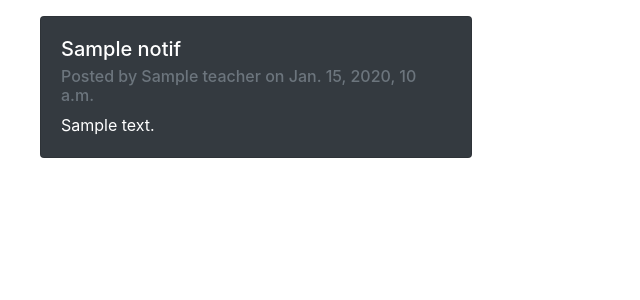
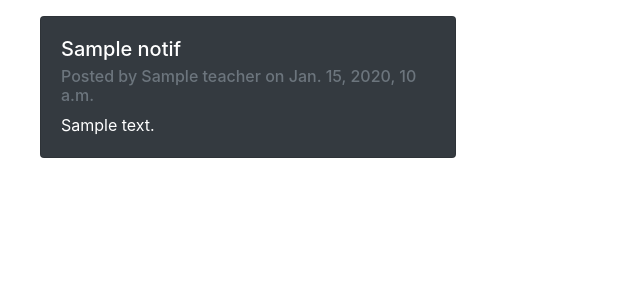
Before and after one commit to SreejeshSaya/PESU_App, a Django app: template classroom/templates/notifications.html in a window 1280 px wide. Shown: the part 56-356 px from the top of the page, without its empty margins (0-640 px from the left). Run offline with Django 3.2, Linux system fonts and the light colour scheme; tables that the repository leaves empty hold one stand-in row (values such as "Sample post"); the template is opened without the code that fills it: values that come from a table or form of the project are taken from there, most other values are stand-ins (such as "Sample title", 1, 10 or a date in 2020); data that the repository does not hold is empty; some libraries are stand-ins or nearby versions.

Commit message:
modified notifications, feedback and attendence UI

```diff
--- a/classroom/templates/notifications.html
+++ b/classroom/templates/notifications.html
@@ -5,21 +5,14 @@
 	<a href="{% url 'create-notification' %}"><button class="btn btn-primary mt-2 ml-2">Create Notifications</button></a>
 	{% endif %}
 	<ul>
-	<!--div class="card-deck"-->
 		{% for notif in notifications %}
-			<!--li>
-				<h4>{{ notif.title }}</h4>
-				<p>{{ notif.description }}</p>
-				<p><span>Posted by {{ notif.teacher.name }} on {{ notif.time }}</span></p>
-			</li-->
-			<div class="card text-white bg-dark mt-3 mb-3" style="width: 27rem;">
-			  <div class="card-body mx-auto my-auto">
+			<div class="card text-white bg-dark mt-3 mb-3" style="width: 26rem;">
+			  <div class="card-body">
 			    <h5 class="card-title">{{ notif.title }}</h5>
 			    <h6 class="card-subtitle mb-2 text-muted">Posted by {{ notif.teacher.name }} on {{ notif.time }}</h6>
 			    <p class="card-text">{{ notif.description }}</p>
 			  </div>
 			</div>
 		{% endfor %}
-	<!--/div-->
 	<ul>
 {% endblock %}
--- a/classroom/templates/take-attendance.html
+++ b/classroom/templates/take-attendance.html
@@ -21,7 +21,7 @@
                     {% for student in studentList %}
                     <tr class="table-secondary">
                         <td>{{ student }}</td>
-                        <td><input type="checkbox" name="{{ student }}">
+                        <td class="text-center"><input type="checkbox" name="{{ student }}"></td>
                     </tr>
                     {% endfor %}
                 </tbody>
```
Also changed, not shown: classroom/templates/create-notification.html (+0 -16 lines), classroom/templates/student-feedback.html (+0 -22 lines).
